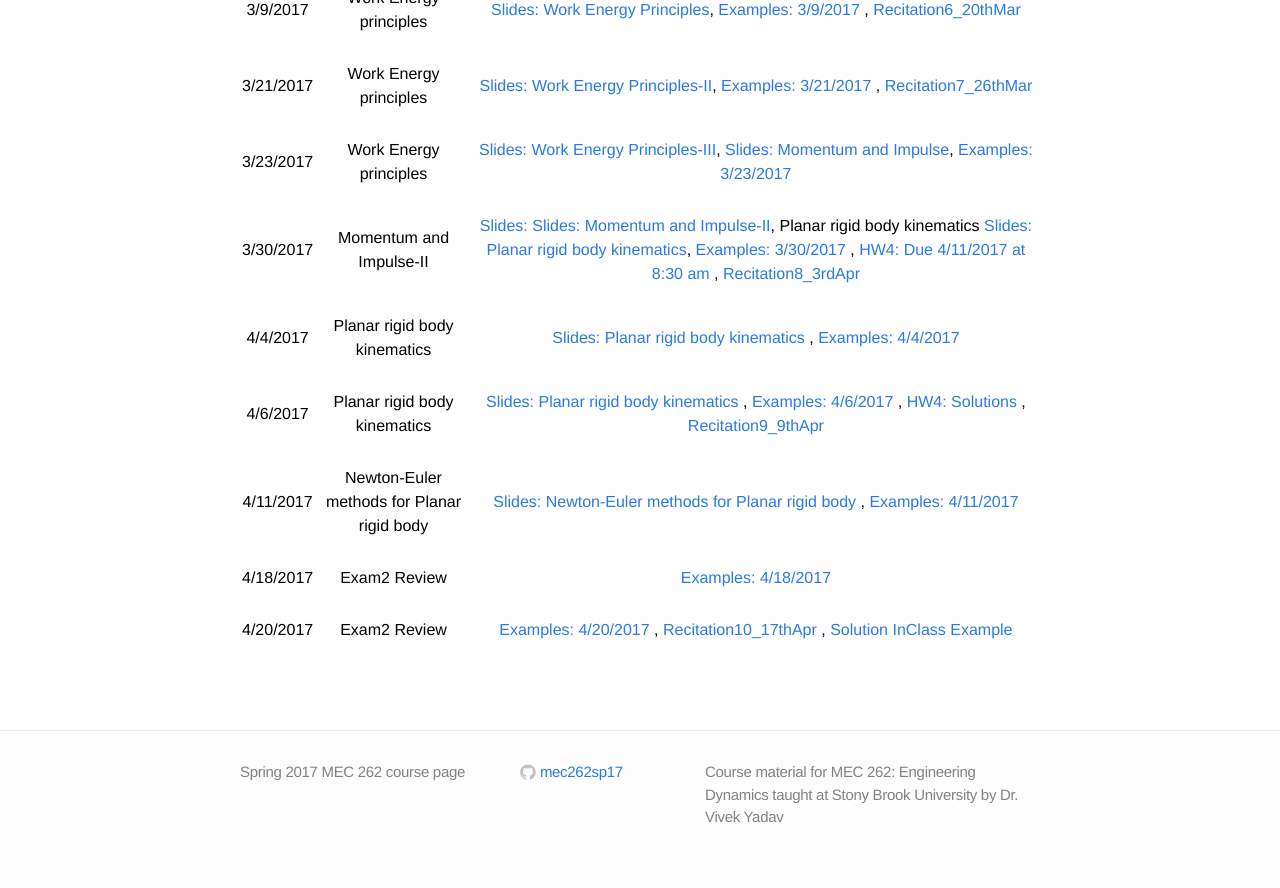
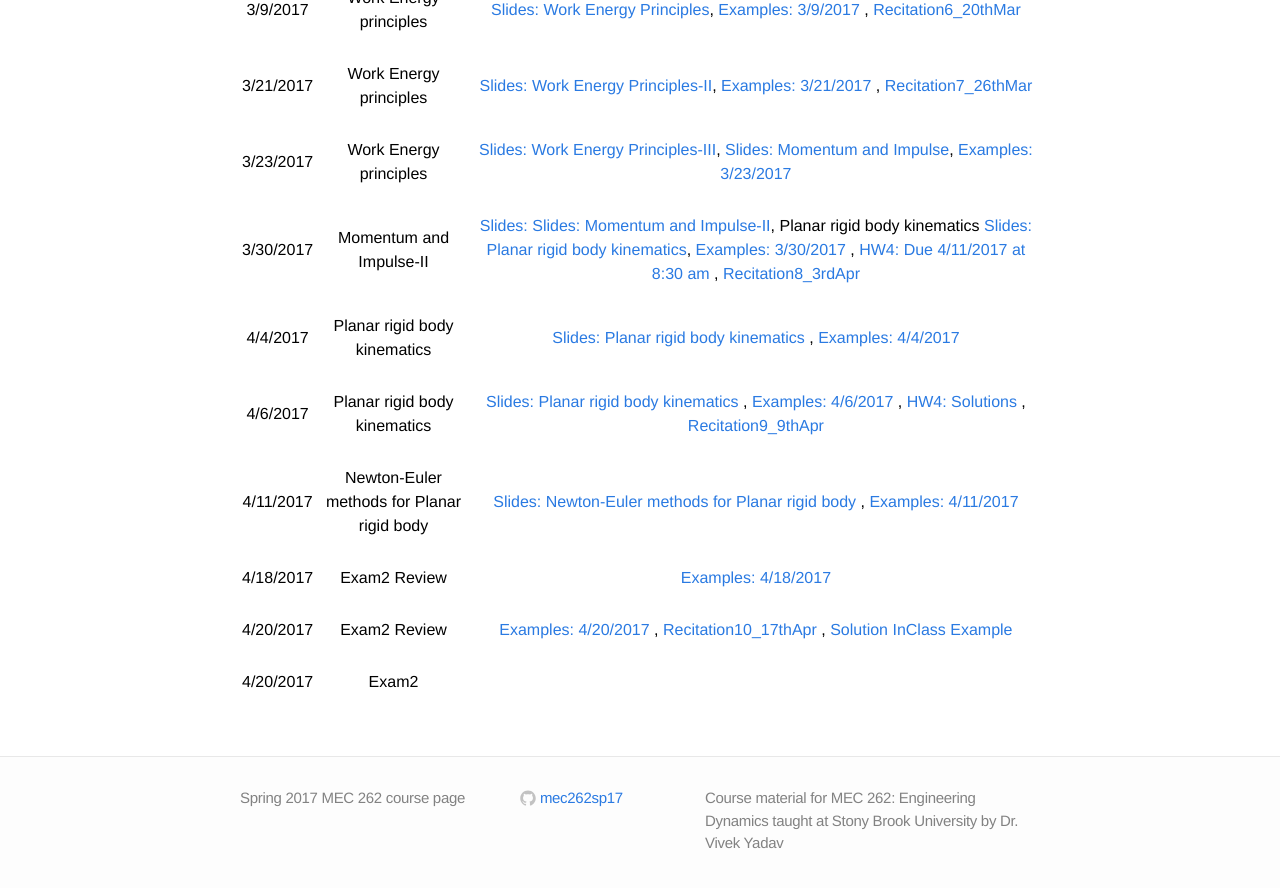
Before and after one commit to mec262sp17/mec262sp17.github.io, a Jekyll site: the page built from Course_materials.md, in a window 1280 px wide and 900 px high, scrolled down 1250 px. Shown: the top 888 px of the window. Built offline with Jekyll 4.4.1, drawn with Linux system fonts in a browser that asks for light colours.

Commit message:
Update Course_materials.md

```diff
--- a/Course_materials.md
+++ b/Course_materials.md
@@ -57,3 +57,4 @@ All documents for the course page are available on course repository on [github]
 | | | |
 | 4/20/2017    | Exam2 Review  |  [Examples: 4/20/2017](https://mec262sp17.github.io/Notes/examples_4_20_2017_mec262.pdf)  , [Recitation10_17thApr](https://mec262sp17.github.io/Notes/Recitation10_17thApr.pdf) , [Solution InClass Example](https://mec262sp17.github.io/Notes/inClass_solution.pdf)  |
 | | | |
+| 4/20/2017    | Exam2   |    |
```
